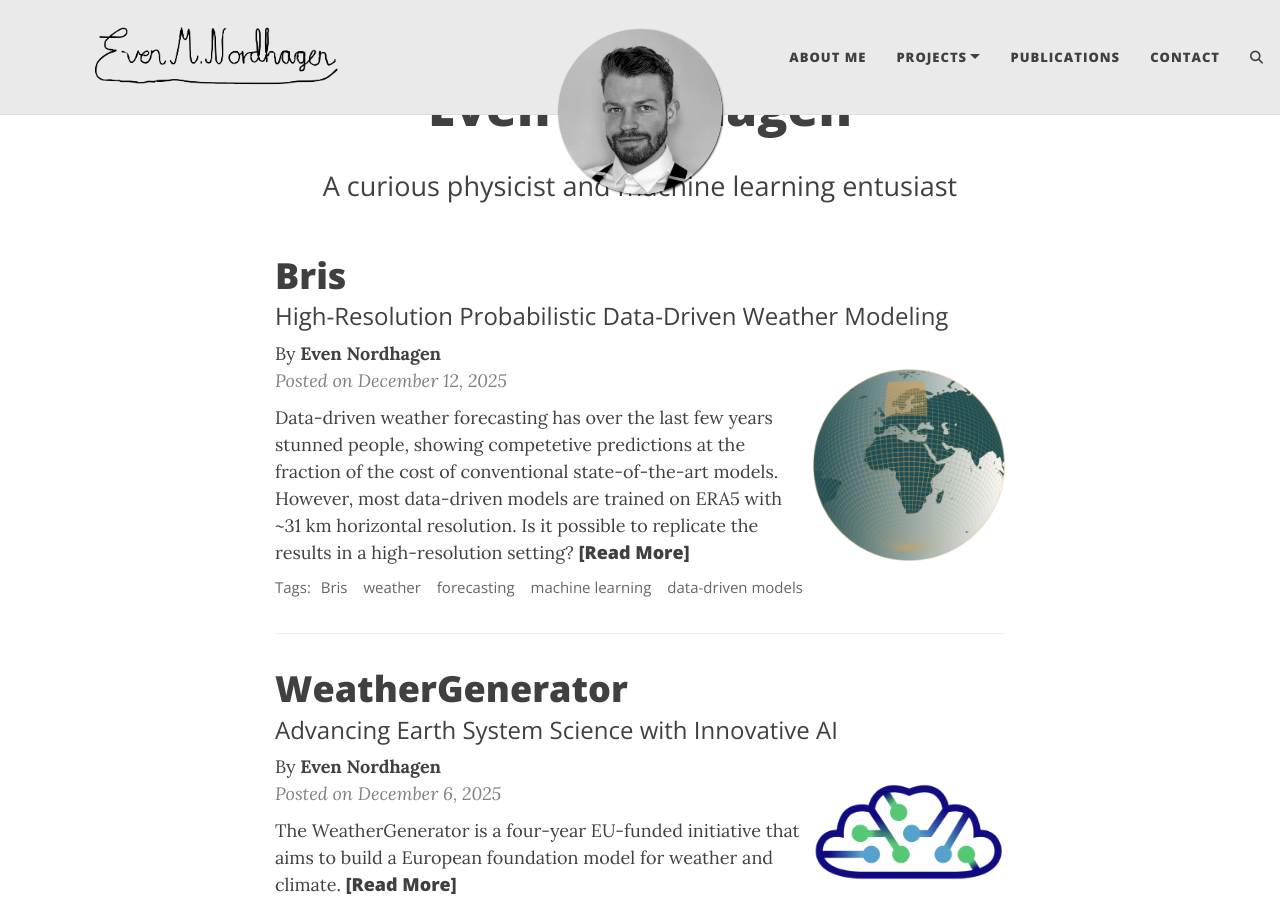
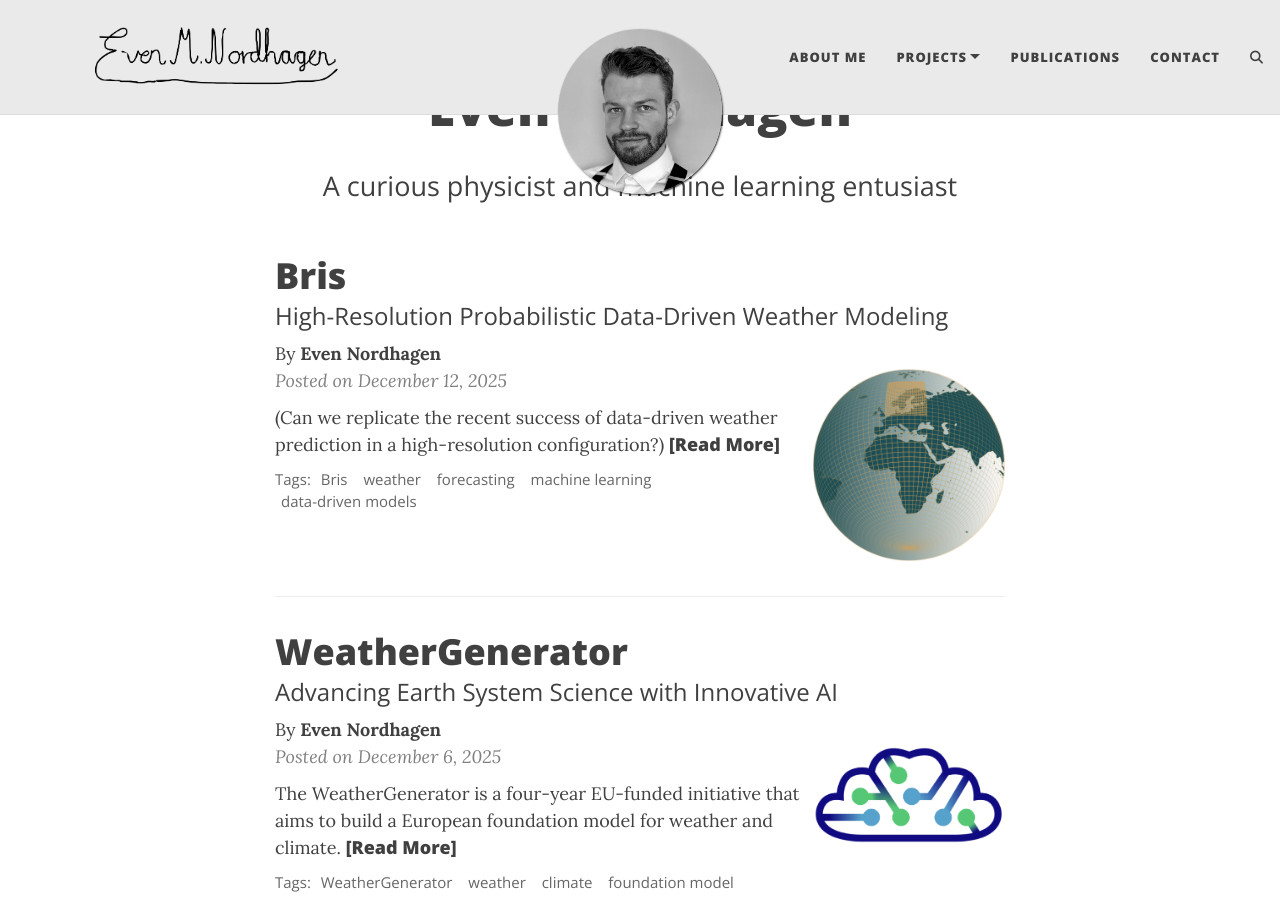
Before and after one commit to evenmn/evenmn.github.io, a Jekyll site: the page built from index.html, in a window 1280 px wide and 900 px high. Built offline with Jekyll 4.4.1, drawn with Linux system fonts in a browser that asks for light colours; the list of posts is cut into pages by our own code; comment, search, counter and statistics services are not loaded.

```diff
--- a/_posts/2025-12-12-bris.md
+++ b/_posts/2025-12-12-bris.md
@@ -13,6 +13,8 @@
 author: Even Nordhagen
 ---
 
+(Can we replicate the recent success of data-driven weather prediction in a high-resolution configuration?)
+
 Data-driven weather forecasting has over the last few years stunned people, showing competetive predictions at the fraction of the cost of conventional state-of-the-art models. However, most data-driven models are trained on ERA5 with ~31 km horizontal resolution. Is it possible to replicate the results in a high-resolution setting?
 
 We introduce Bris - a high-resolution probabilistic data-driven model trained on the MetCoOp Ensemble Prediction System (MEPS) analysis at 2.5 km. Bris means *breeze* in Norwegian, and is also pronounced similarly (no abbreviation/acronym). The work is carried out at the Norwegian Meteorological Institute in collaboration with the European Centre for Medium-range Weather Forecasting (ECMWF).
@@ -21,19 +23,19 @@
 
 I will try to write the post in a popular scientific language. If you prefer a more academic read, I refer to [our recent preprint](http://arxiv.org/abs/2511.23043v). The methodology is based on the stretched-grid approach, which was discussed in [an earlier post](https://evennordhagen.com/2024-09-12-stretched-grid/).
 
-(Make some cool figure in Diana - also for cover photo)
 <div class="text-center">
-    <img src="/assets/img/weather-generator/wg_illustration.png" alt="WeatherGenerator" style="width: 70%;">
+    <img src="/assets/img/bris/diana.png" alt="Bris" style="width: 70%;">
 </div>
+*Example field*
 
 # Why high resolution?
 First, you might wonder why we bother developing high resolution models? Aren't the state-of-the-art models at lower resolution good enough? The answer yes and no, depending on the situation. Certain weather events, such as rain showers and winds, vary largely locally, and high resolution is therefore crucial to capture local variations. This is why national meteorological and
 hydrological services (NMHSes) are typically developing high-resolution weather models.
 
-On the other hand, some meteorological variables, like mean sea level pressure, primarily reflects large-scale (synoptic) mass distribution. For that, the benefit of high-resolution predictions is minor or even absent. To build upon this claim, we below compare Bris (2.5km resolution) to ECMWF's data-driven model at 31km, AIFS-CRPS {lang2024}:
+On the other hand, some meteorological variables, like mean sea level pressure, primarily reflects large-scale (synoptic) mass distribution. For that, the benefit of high-resolution predictions is minor or even absent. To build upon this claim, we below compare Bris (2.5km resolution) to ECMWF's data-driven model at 31km, AIFS-CRPS {% cite lang2024a %}:
 
 <div class="text-center">
-    <img src="/assets/img/bris/crps.png" alt="WeatherGenerator" style="width: 70%;">
+    <img src="/assets/img/bris/crps.png" alt="Bris" style="width: 70%;">
 </div>
 *Continuous Ranked Probability Score (CRPS) for 2m temperature, 10m wind speed, 6-hour accumulated precipication and mean sea level pressure - A comparison of Bris and AIFS-CRPS. The two models are compared against synoptic stations in Norway. Lower is better.*
 
@@ -60,7 +62,7 @@
 3. Can capture extreme events
 
 <div class="text-center">
-    <img src="/assets/img/bris/precip_fields.png" alt="WeatherGenerator" style="width: 70%;">
+    <img src="/assets/img/bris/precip_fields.png" alt="Bris" style="width: 70%;">
 </div>
 *Precipitation fields over parts of the Nordics at 2.5 km horizontal resolution. Each panel represent different
 forecasting models: (a) is the MEPS model (reference), (b) is a deterministic model, (c) is Bris trained with a simplified loss function and (d) is what we in this post refer to as Bris. Note the smoothing in (b) and the small-scale noise in (c).*
```
Also changed, not shown: other parts of _posts/2025-12-12-bris.md (+1 -1 lines), .zenodo.json (added), assets/img/bris/diana.png.
